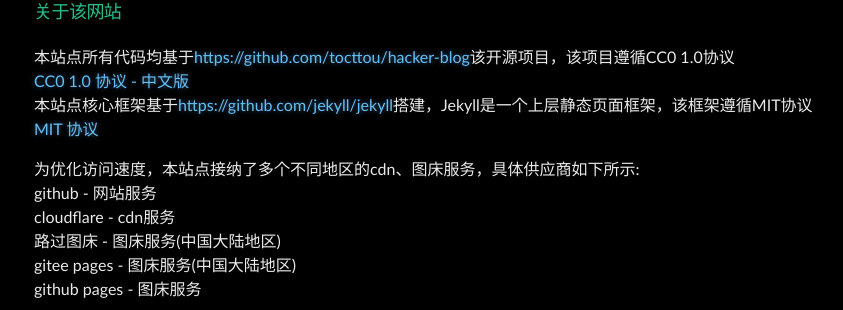
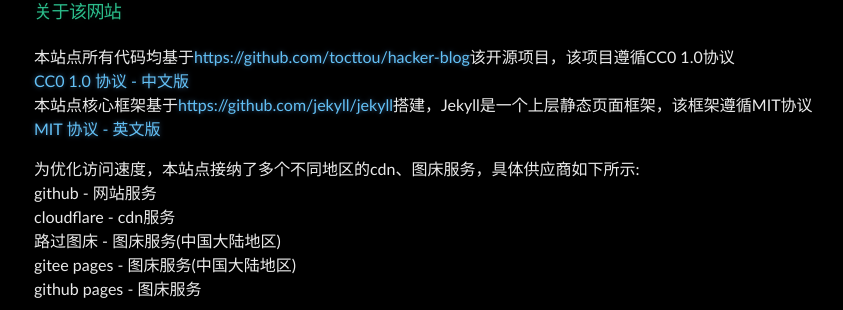
Before and after one commit to Leeyangee/leeyangee.github.io, a Jekyll site: the page built from about.md, in a window 1280 px wide. Shown: the part 949-1259 px from the top of the page, without its empty margins (158-1001 px from the left). Built offline with Jekyll 4.4.1, drawn with Linux system fonts in a browser that asks for light colours.

Commit message:
Update about.md

```diff
--- a/about.md
+++ b/about.md
@@ -23,7 +23,7 @@
 本站点所有代码均基于<a href="https://github.com/tocttou/hacker-blog">https://github.com/tocttou/hacker-blog</a>该开源项目，该项目遵循CC0 1.0协议
 <a href="https://creativecommons.org/licenses/by-nc/3.0/deed.zh-hans">CC0 1.0 协议 - 中文版</a>
 本站点核心框架基于<a href="https://github.com/jekyll/jekyll">https://github.com/jekyll/jekyll</a>搭建，Jekyll是一个上层静态页面框架，该框架遵循MIT协议
-<a href="https://opensource.org/license/MIT/">MIT 协议</a>
+<a href="https://opensource.org/license/MIT/">MIT 协议 - 英文版</a>
 
 为优化访问速度，本站点接纳了多个不同地区的cdn、图床服务，具体供应商如下所示:
 github - 网站服务
```
